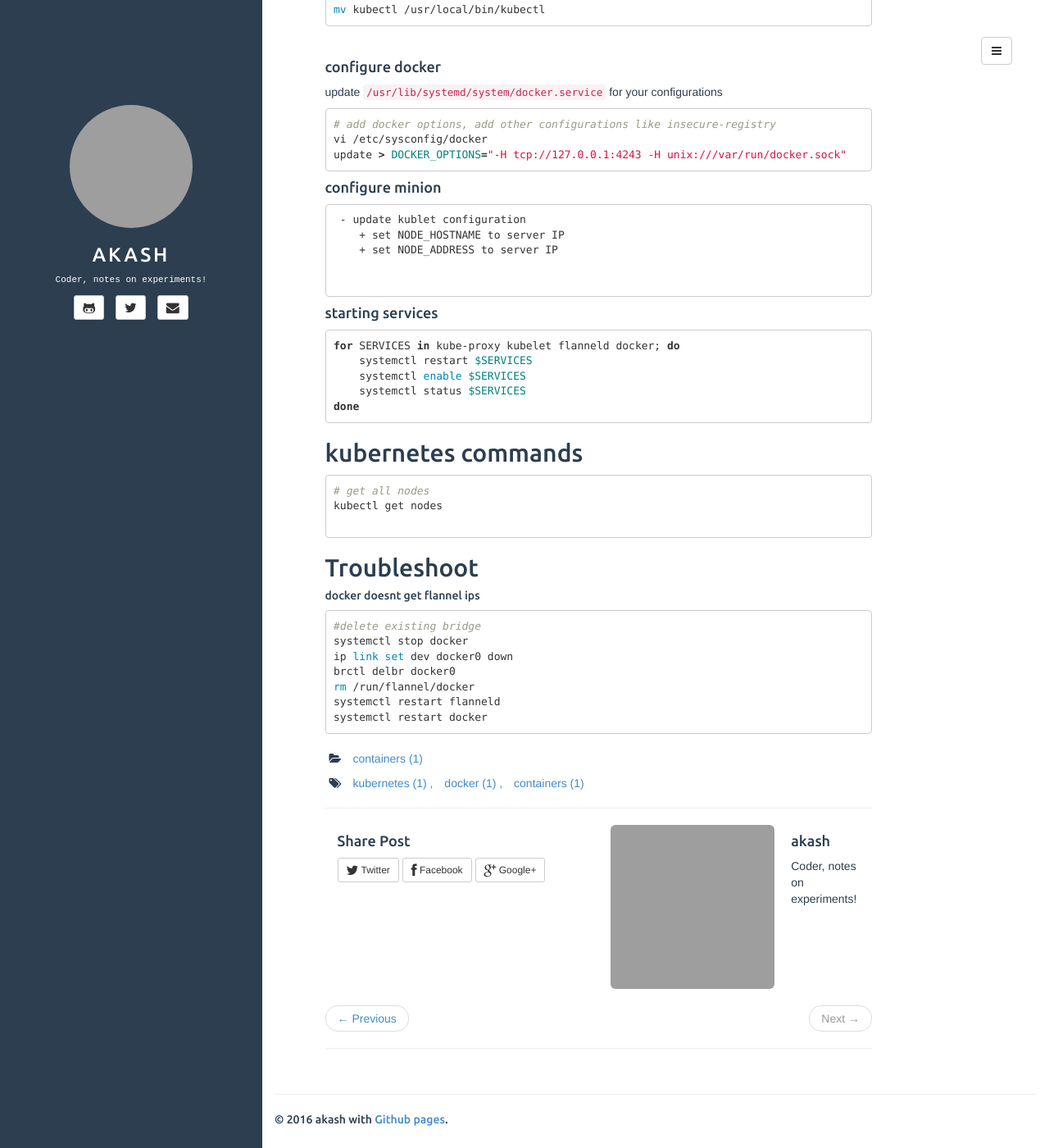
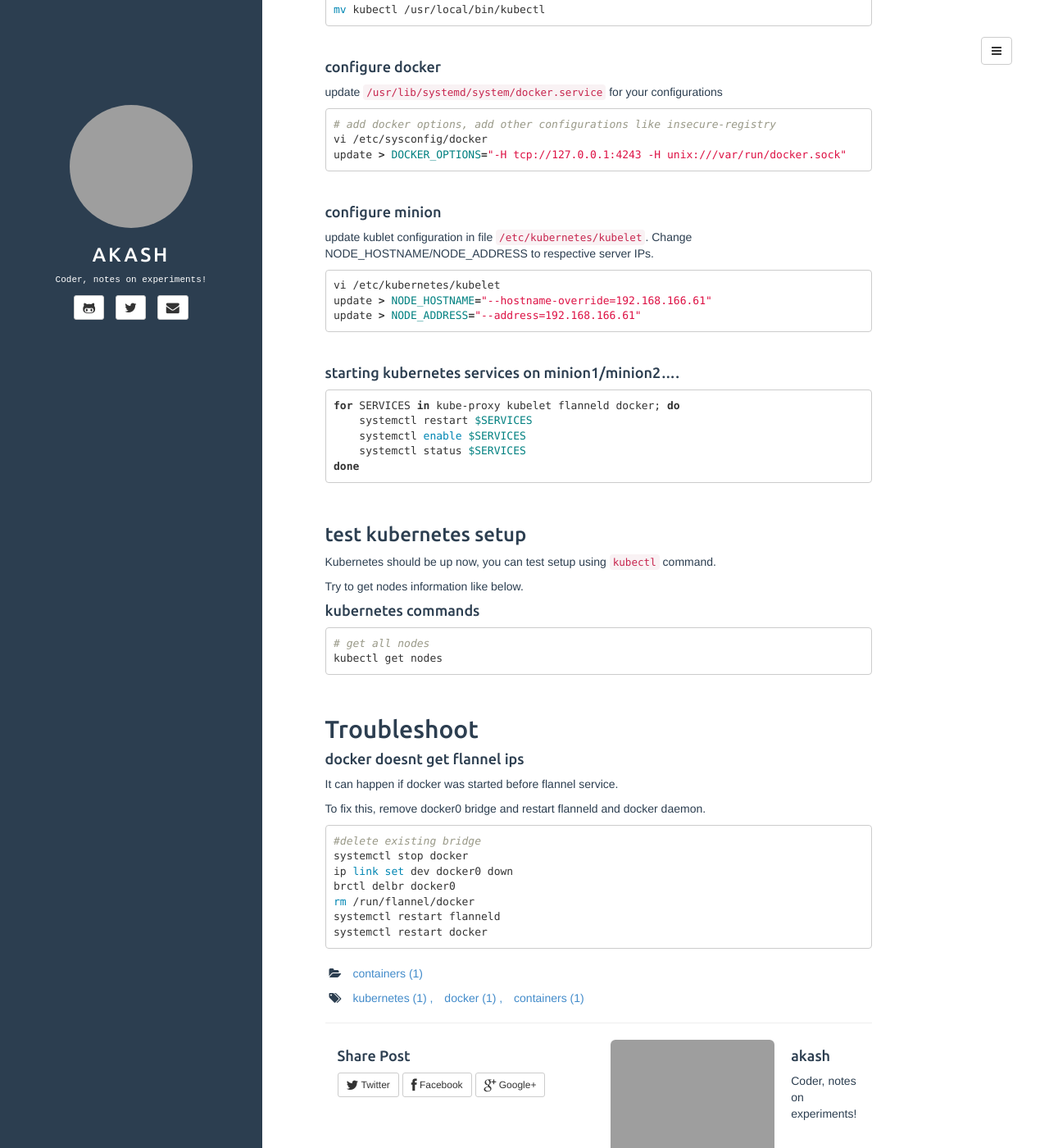
Before and after one commit to akash-git/akash-git.github.io, a Jekyll site: the page built from _posts/2016-08-31-kubernetes-1.3-install.markdown, in a window 1280 px wide and 1400 px high, scrolled down 4044 px. Shown: the whole window at 82% size. Built offline with Jekyll 4.4.1, drawn with Linux system fonts in a browser that asks for light colours; some of the changed text lies outside the part shown; grey boxes are pictures that could not be loaded.

Commit message:
fixing quotes

````diff
--- a/_posts/2016-08-31-kubernetes-1.3-install.markdown
+++ b/_posts/2016-08-31-kubernetes-1.3-install.markdown
@@ -50,7 +50,7 @@
 # master
 192.168.166.206 kube-master
 # minions
-192.168.167.61 kube-minion1
+192.168.166.61 kube-minion1
 192.168.166.173 kube-minion2
 ```
 &nbsp;
@@ -220,16 +220,20 @@
 update > DOCKER_OPTIONS="-H tcp://127.0.0.1:4243 -H unix:///var/run/docker.sock"
 ```
 
+&nbsp;
+
 #### configure minion
-```
- - update kublet configuration
-    + set NODE_HOSTNAME to server IP
-    + set NODE_ADDRESS to server IP
-
-
+update kublet configuration in file `/etc/kubernetes/kubelet`.
+Change NODE_HOSTNAME/NODE_ADDRESS to respective server IPs.
+```bash
+vi /etc/kubernetes/kubelet
+update > NODE_HOSTNAME="--hostname-override=192.168.166.61"
+update > NODE_ADDRESS="--address=192.168.166.61"
 ```
 
-#### starting services
+&nbsp;
+
+#### starting kubernetes services on minion1/minion2....
 ```bash
 for SERVICES in kube-proxy kubelet flanneld docker; do
     systemctl restart $SERVICES
@@ -238,17 +242,25 @@
 done
 ```
 
+&nbsp;
 
-## kubernetes commands
+### test kubernetes setup
+Kubernetes should be up now, you can test setup using `kubectl` command.
+
+Try to get nodes information like below.
+#### kubernetes commands
 ```bash
 # get all nodes
 kubectl get nodes
-
 ```
 
+&nbsp;
+
 ## Troubleshoot
-##### docker doesnt get flannel ips
+#### docker doesnt get flannel ips
+It can happen if docker was started before flannel service.
 
+To fix this, remove docker0 bridge and restart flanneld and docker daemon.
 ```bash
 #delete existing bridge
 systemctl stop docker
````
Also changed, not shown: other parts of _posts/2016-08-31-kubernetes-1.3-install.markdown (+1 -1 lines).
